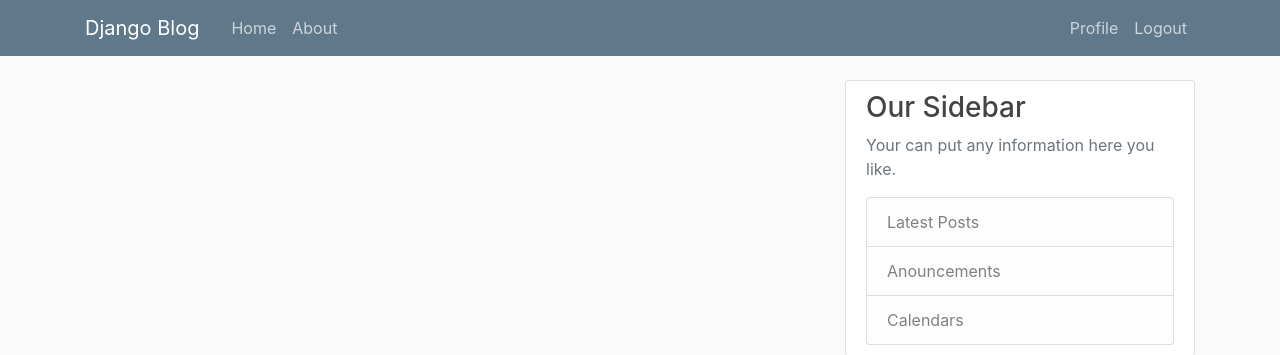
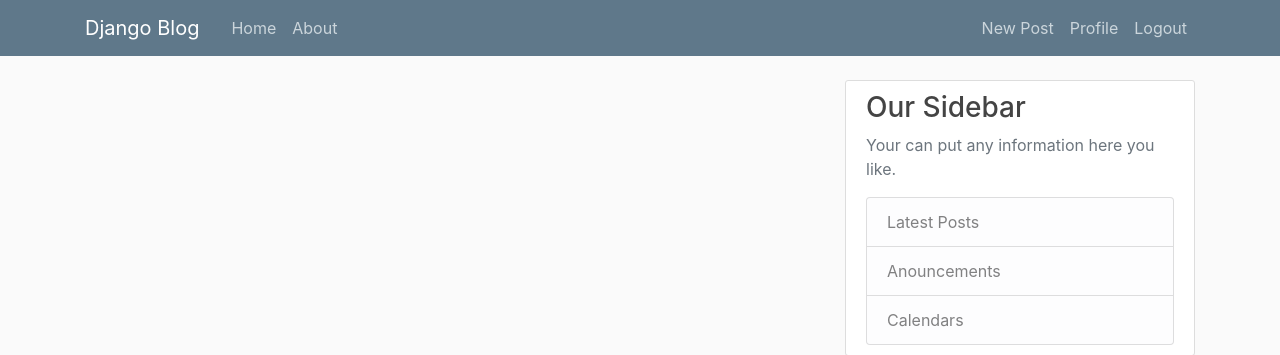
Before and after one commit to lazokin/Django_Blog_Tutorial, a Django app: page / in a window 1280 px wide. Shown: the top 355 px of the page. Run offline with Django 3.2, Linux system fonts and the light colour scheme; the visitor is signed in with stand-in values (Sample User, id 1); data that the repository does not hold is empty; some libraries are stand-ins or nearby versions.

Commit message:
create, update, and delete posts

```diff
--- a/blog/models.py
+++ b/blog/models.py
@@ -1,4 +1,5 @@
 from django.db import models
+from django.urls import reverse
 from django.utils import timezone
 from django.contrib.auth.models import User
 
@@ -11,3 +12,6 @@ class Post(models.Model):
 
     def __str__(self):
         return self.title
+
+    def get_absolute_url(self):
+        return reverse("blog-post-detail", kwargs={"pk": self.pk})
--- a/blog/templates/blog/base.html
+++ b/blog/templates/blog/base.html
@@ -25,32 +25,20 @@
                     <span class="navbar-toggler-icon"></span>
                 </button>
                 <div class="collapse navbar-collapse" id="navbarSupportedContent">
-                    <ul class="navbar-nav mr-auto">
-                        <li class="nav-item">
-                            <a class="nav-link" href="{% url 'blog-home' %}">Home</span></a>
-                        </li>
-                        <li class="nav-item">
-                            <a class="nav-link" href="{% url 'blog-about' %}">About</a>
-                        </li>
-                    </ul>
-                    <ul class="navbar-nav">
+                    <div class="navbar-nav mr-auto">
+                        <a class="nav-item nav-link" href="{% url 'blog-home' %}">Home</span></a>
+                        <a class="nav-item nav-link" href="{% url 'blog-about' %}">About</a>
+                    </div>
+                    <div class="navbar-nav">
                         {% if user.is_authenticated %}
-                            <li class="nav-item">
-                                <a class="nav-link" href="{% url 'profile' %}">Profile</span></a>
-                            </li>
-                            <li class="nav-item">
-                                <a class="nav-link" href="{% url 'logout' %}">Logout</span></a>
-                            </li>
+                            <a class="nav-item nav-link" href="{% url 'blog-post-create' %}">New Post</span></a>
+                            <a class="nav-item nav-link" href="{% url 'profile' %}">Profile</span></a>
+                            <a class="nav-item nav-link" href="{% url 'logout' %}">Logout</span></a>
                         {% else %}
-                            <li class="nav-item">
-                                <a class="nav-link" href="{% url 'login' %}">Login</span></a>
-                            </li>
-                            <li class="nav-item">
-                                <a class="nav-link" href="{% url 'register' %}">Register</a>
-                            </li>
+                            <a class="nav-item nav-link" href="{% url 'login' %}">Login</span></a>
+                            <a class="nav-item nav-link" href="{% url 'register' %}">Register</a>
                         {% endif %}
-
-                    </ul>
+                    </div>
                 </div>
             </div>
         </nav>
--- a/blog/templates/blog/home.html
+++ b/blog/templates/blog/home.html
@@ -7,7 +7,7 @@
                 <div class="article-metadata">
                     <a class="mr-2" href="#">{{ post.author }}</a><small class="text-muted">{{ post.date_posted | date:"F d, Y" }}</small>
                 </div>
-                <h2><a class="article-title" href="#">{{ post.title }}</a></h2>
+                <h2><a class="article-title" href="{% url 'blog-post-detail' post.id %}">{{ post.title }}</a></h2>
                 <p class="article-content">{{ post.content }}</p>
             </div>
         </article>
--- a/blog/urls.py
+++ b/blog/urls.py
@@ -3,6 +3,10 @@ from django.urls import path
 from . import views
 
 urlpatterns = [
-    path('', views.home, name='blog-home'),
+    path('', views.PostListView.as_view(), name='blog-home'),
+    path('post/new', views.PostCreateView.as_view(), name='blog-post-create'),
+    path('post/<int:pk>/', views.PostDetailView.as_view(), name='blog-post-detail'),
+    path('post/<int:pk>/update/', views.PostUpdateView.as_view(), name='blog-post-update'),
+    path('post/<int:pk>/delete/', views.PostDeleteView.as_view(), name='blog-post-delete'),
     path('about', views.about, name='blog-about')
 ]
--- a/blog/views.py
+++ b/blog/views.py
@@ -1,4 +1,7 @@
+from django.contrib.auth.mixins import LoginRequiredMixin, UserPassesTestMixin
 from django.shortcuts import render
+
+from django.views.generic import ListView, DetailView, CreateView, UpdateView, DeleteView
 
 from . models import Post
 
@@ -7,5 +10,47 @@ def home(request):
     return render(request, 'blog/home.html', {'posts': Post.objects.all()})
 
 
+class PostListView(ListView):
+    model = Post
+    template_name = 'blog/home.html'
+    context_object_name = 'posts'
+    ordering = ['-date_posted']
+
+
+class PostDetailView(LoginRequiredMixin, DetailView):
+    model = Post
+
+
+class PostCreateView(LoginRequiredMixin, CreateView):
+    model = Post
+    fields = ['title', 'content']
+
+    def form_valid(self, form):
+        form.instance.author = self.request.user
+        return super().form_valid(form)
+
+
+class PostUpdateView(LoginRequiredMixin, UserPassesTestMixin, UpdateView):
+    model = Post
+    fields = ['title', 'content']
+
+    def form_valid(self, form):
+        form.instance.author = self.request.user
+        return super().form_valid(form)
+
+    def test_func(self):
+        post = self.get_object()
+        return self.request.user == post.author
+
+
+class PostDeleteView(LoginRequiredMixin, UserPassesTestMixin, DeleteView):
+    model = Post
+    success_url = '/'
+
+    def test_func(self):
+        post = self.get_object()
+        return self.request.user == post.author
+
+
 def about(request):
     return render(request, 'blog/about.html', {'title': 'About'})
```
Also changed, not shown: blog/templates/blog/post_confirm_delete.html (added, +15 -0 lines), blog/templates/blog/post_detail.html (added, +18 -0 lines), blog/templates/blog/post_form.html (added, +15 -0 lines).
